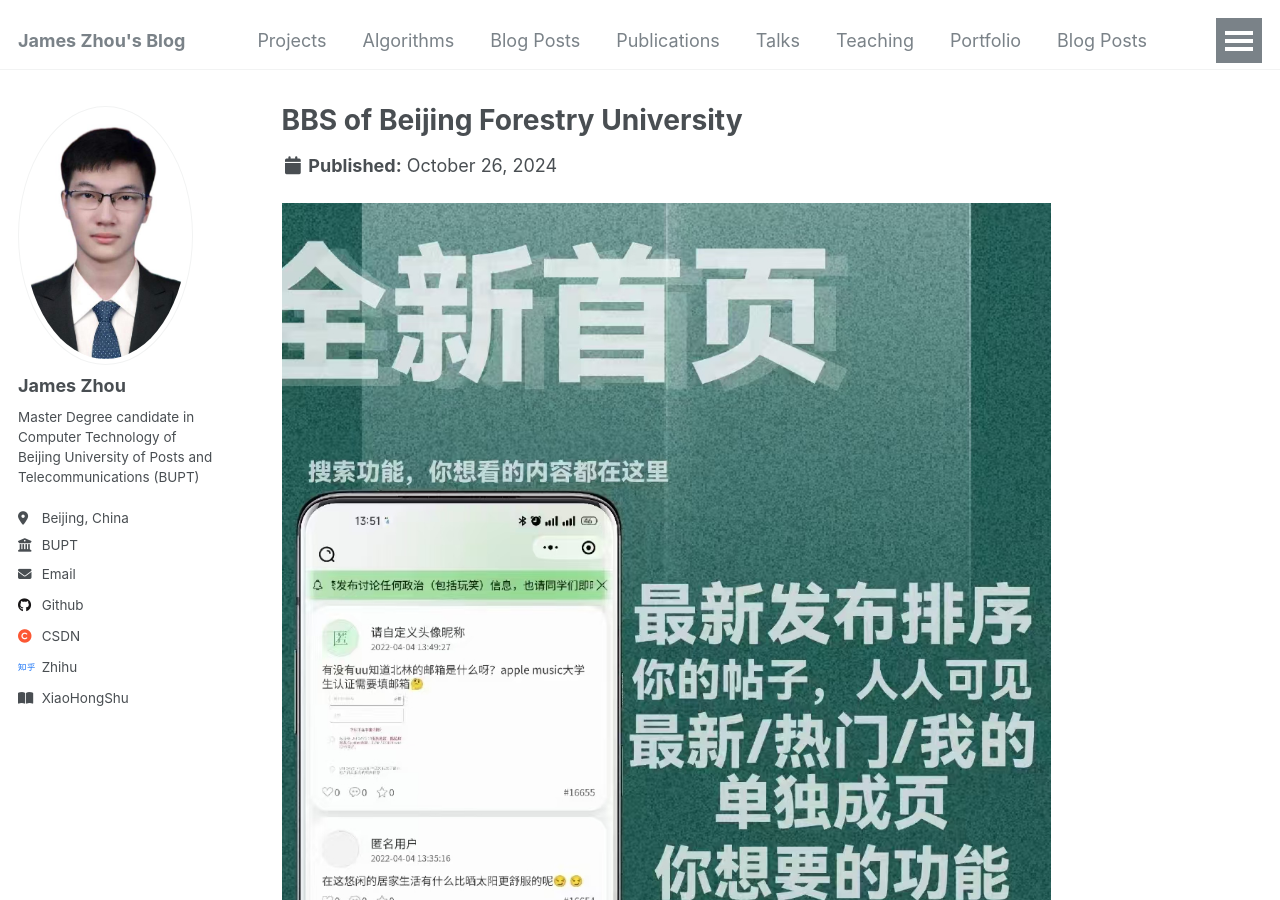
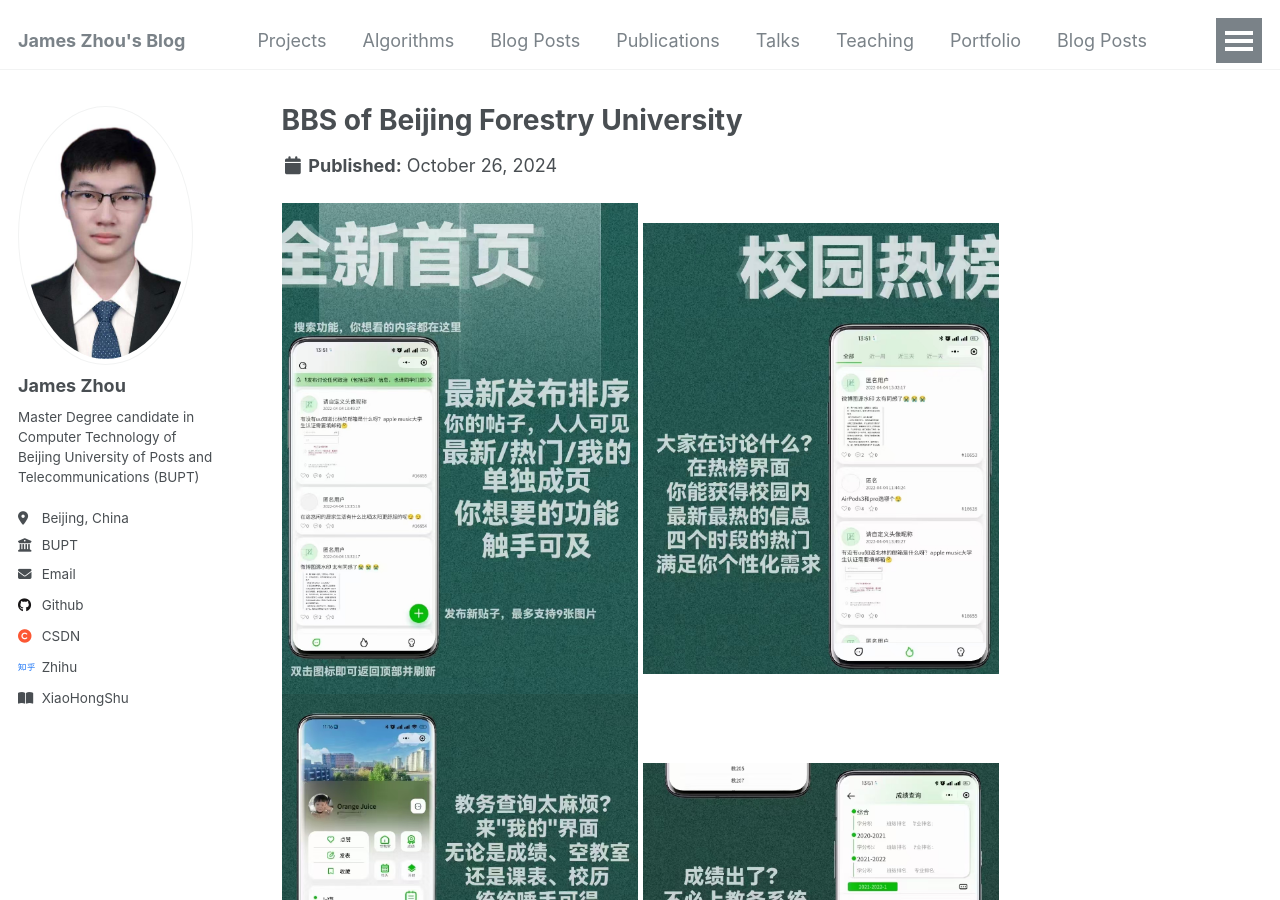
Before and after one commit to jameszhou12138/jameszhou12138.github.io, a Jekyll site: the page built from _projects/BFU-BBS.md, in a window 1280 px wide and 900 px high. Built offline with Jekyll 4.4.1, drawn with Linux system fonts in a browser that asks for light colours.

Commit message:
update images of bbs

```diff
--- a/_projects/BFU-BBS.md
+++ b/_projects/BFU-BBS.md
@@ -5,10 +5,10 @@ collection: projects
 permalink: /project/BFU-BBS
 ---
 
-<image src="/images/bfu-bbs/ad-1.jpg" />
-<image src="/images/bfu-bbs/ad-2.jpg" />
-<image src="/images/bfu-bbs/ad-3.jpg" />
-<image src="/images/bfu-bbs/ad-4.jpg" />
-<image src="/images/bfu-bbs/ad-5.jpg" />
-<image src="/images/bfu-bbs/ad-6.jpg" />
-<image src="/images/bfu-bbs/ad-7.jpg" />
+<image src="/images/bfu-bbs/ad-1.jpg" style="zoom:33%;" />
+<image src="/images/bfu-bbs/ad-2.jpg" style="zoom:33%;" />
+<image src="/images/bfu-bbs/ad-3.jpg" style="zoom:33%;" />
+<image src="/images/bfu-bbs/ad-4.jpg" style="zoom:33%;" />
+<image src="/images/bfu-bbs/ad-5.jpg" style="zoom:33%;" />
+<image src="/images/bfu-bbs/ad-6.jpg" style="zoom:33%;" />
+<image src="/images/bfu-bbs/ad-7.jpg" style="zoom:33%;" />
```
Also changed, not shown: images/bfu-bbs/ad-5.jpg, images/bfu-bbs/ad-6.jpg, images/bfu-bbs/qr-code.png (added).
